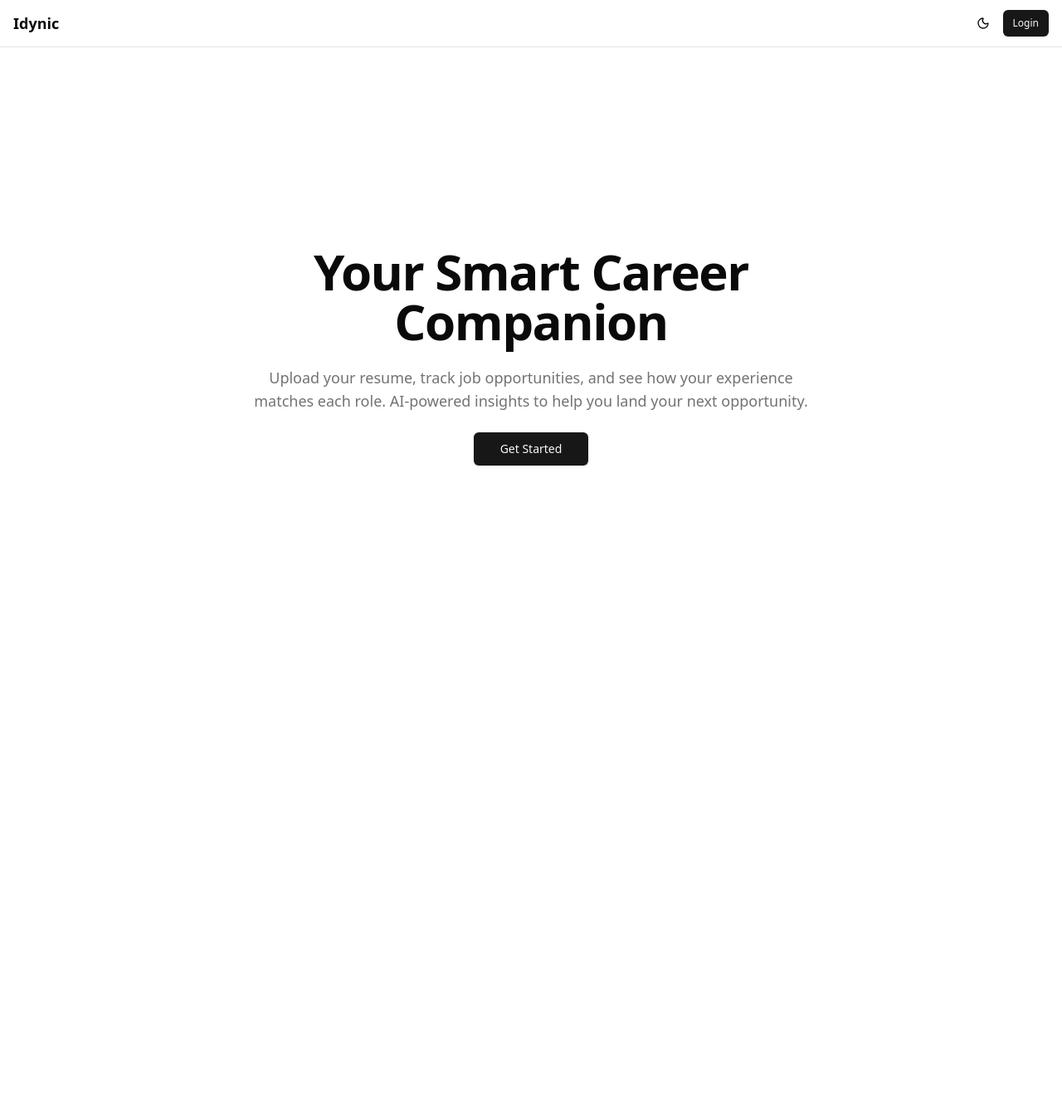
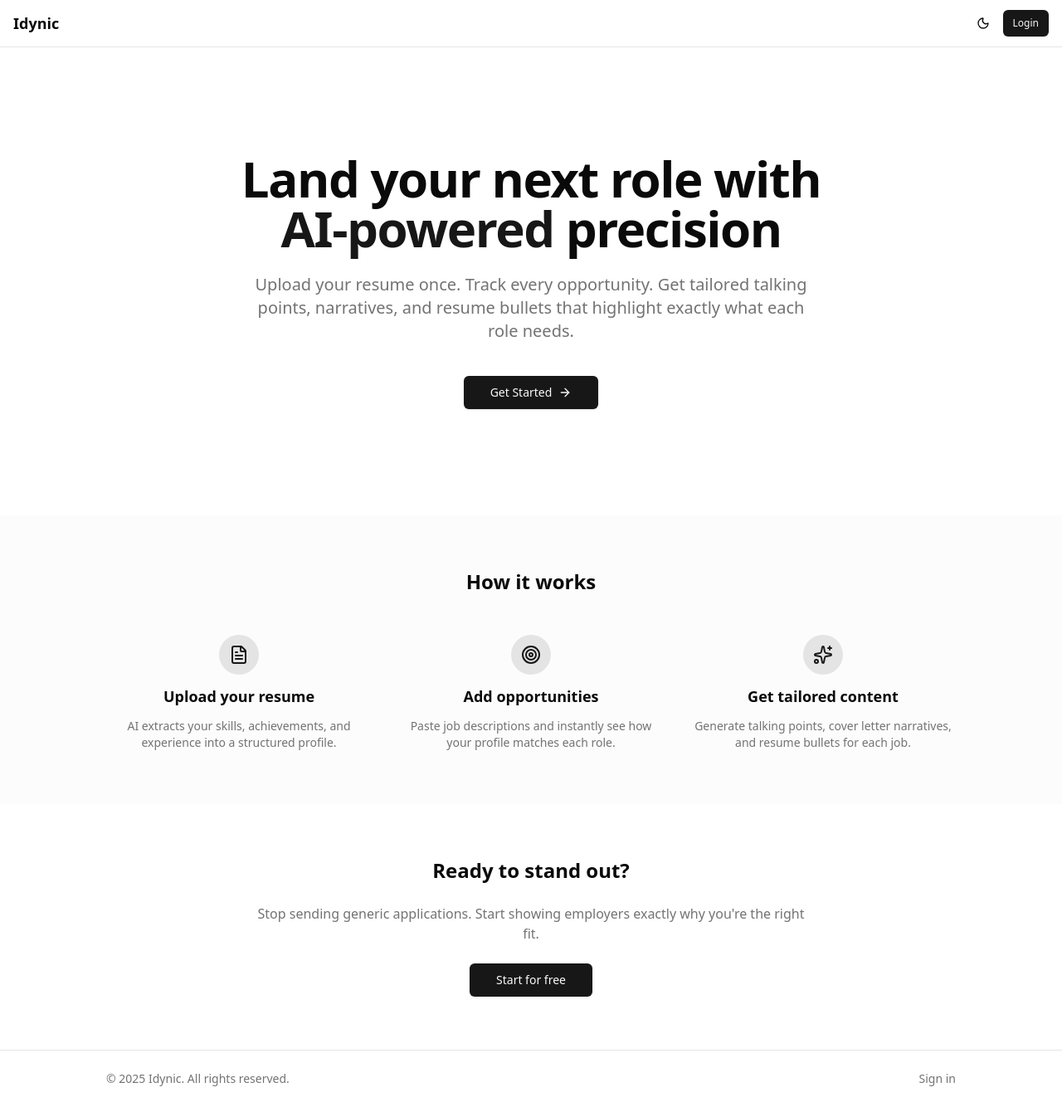
Before and after one commit to atriumn/idynic, a Next.js app: page / in a window 1280 px wide. Shown: the whole page at 83% size. Before the commit the page ends 801 px from the top, so only its background shows below. Built offline with nearby package versions, Linux system fonts and the light colour scheme; no server answers.

Commit message:
feat: enhance landing page with hero, features, and CTA sections

```diff
--- a/src/app/page.tsx
+++ b/src/app/page.tsx
@@ -2,6 +2,7 @@ import Link from "next/link";
 import { Button } from "@/components/ui/button";
 import { createClient } from "@/lib/supabase/server";
 import { redirect } from "next/navigation";
+import { FileText, Target, Sparkles, ArrowRight } from "lucide-react";
 
 export default async function Home() {
   const supabase = await createClient();
@@ -15,22 +16,89 @@ export default async function Home() {
   }
 
   return (
-    <div className="flex flex-col items-center justify-center min-h-[calc(100vh-3.5rem)] p-8">
-      <div className="max-w-2xl text-center space-y-6">
-        <h1 className="text-4xl font-bold tracking-tight sm:text-6xl">
-          Your Smart Career Companion
-        </h1>
-        <p className="text-lg text-muted-foreground">
-          Upload your resume, track job opportunities, and see how your
-          experience matches each role. AI-powered insights to help you land
-          your next opportunity.
-        </p>
-        <div className="flex gap-4 justify-center">
+    <div className="flex flex-col min-h-[calc(100vh-3.5rem)]">
+      {/* Hero */}
+      <section className="flex flex-col items-center justify-center px-4 py-20 md:py-32">
+        <div className="max-w-3xl text-center space-y-6">
+          <h1 className="text-4xl font-bold tracking-tight sm:text-5xl md:text-6xl">
+            Land your next role with
+            <span className="text-primary"> AI-powered</span> precision
+          </h1>
+          <p className="text-lg md:text-xl text-muted-foreground max-w-2xl mx-auto">
+            Upload your resume once. Track every opportunity. Get tailored talking points,
+            narratives, and resume bullets that highlight exactly what each role needs.
+          </p>
+          <div className="flex gap-4 justify-center pt-4">
+            <Button asChild size="lg" className="gap-2">
+              <Link href="/login">
+                Get Started
+                <ArrowRight className="h-4 w-4" />
+              </Link>
+            </Button>
+          </div>
+        </div>
+      </section>
+
+      {/* Features */}
+      <section className="px-4 py-16 bg-muted/30">
+        <div className="max-w-5xl mx-auto">
+          <h2 className="text-2xl font-bold text-center mb-12">How it works</h2>
+          <div className="grid md:grid-cols-3 gap-8">
+            <div className="text-center space-y-3">
+              <div className="inline-flex items-center justify-center w-12 h-12 rounded-full bg-primary/10">
+                <FileText className="h-6 w-6 text-primary" />
+              </div>
+              <h3 className="font-semibold text-lg">Upload your resume</h3>
+              <p className="text-muted-foreground text-sm">
+                AI extracts your skills, achievements, and experience into a structured profile.
+              </p>
+            </div>
+            <div className="text-center space-y-3">
+              <div className="inline-flex items-center justify-center w-12 h-12 rounded-full bg-primary/10">
+                <Target className="h-6 w-6 text-primary" />
+              </div>
+              <h3 className="font-semibold text-lg">Add opportunities</h3>
+              <p className="text-muted-foreground text-sm">
+                Paste job descriptions and instantly see how your profile matches each role.
+              </p>
+            </div>
+            <div className="text-center space-y-3">
+              <div className="inline-flex items-center justify-center w-12 h-12 rounded-full bg-primary/10">
+                <Sparkles className="h-6 w-6 text-primary" />
+              </div>
+              <h3 className="font-semibold text-lg">Get tailored content</h3>
+              <p className="text-muted-foreground text-sm">
+                Generate talking points, cover letter narratives, and resume bullets for each job.
+              </p>
+            </div>
+          </div>
+        </div>
+      </section>
+
+      {/* CTA */}
+      <section className="px-4 py-16">
+        <div className="max-w-2xl mx-auto text-center space-y-6">
+          <h2 className="text-2xl font-bold">Ready to stand out?</h2>
+          <p className="text-muted-foreground">
+            Stop sending generic applications. Start showing employers exactly why you&apos;re the right fit.
+          </p>
           <Button asChild size="lg">
-            <Link href="/login">Get Started</Link>
+            <Link href="/login">Start for free</Link>
           </Button>
         </div>
-      </div>
+      </section>
+
+      {/* Footer */}
+      <footer className="mt-auto border-t px-4 py-6">
+        <div className="max-w-5xl mx-auto flex flex-col md:flex-row items-center justify-between gap-4 text-sm text-muted-foreground">
+          <p>&copy; {new Date().getFullYear()} Idynic. All rights reserved.</p>
+          <div className="flex gap-6">
+            <Link href="/login" className="hover:text-foreground transition-colors">
+              Sign in
+            </Link>
+          </div>
+        </div>
+      </footer>
     </div>
   );
 }
```
